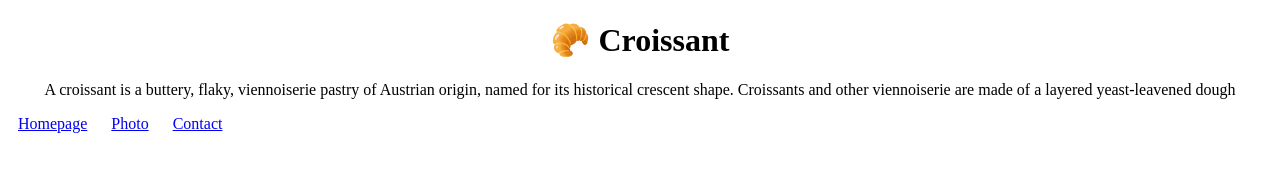
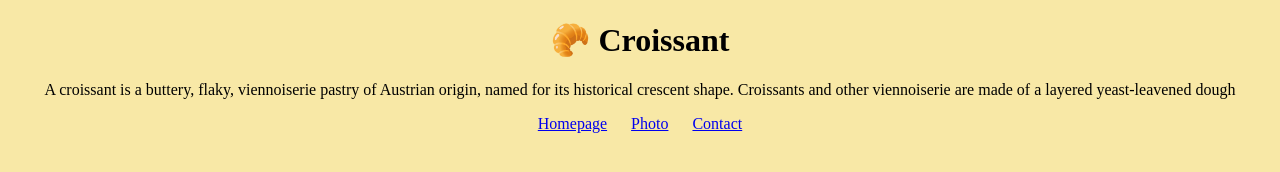
Before and after one commit to ToriCodesVB/Croissant, a plain HTML site: page index.html in a window 1280 px wide. Drawn offline with Linux system fonts and the light colour scheme.

Commit message:
Change background color

```diff
--- a/css/styles.css
+++ b/css/styles.css
@@ -1,14 +1,23 @@
 body {
+    background: #f8e8a6;
     display: block;
     margin: 8px;
 }
-h1, p {
+
+h1,
+p {
     text-align: center;
 }
+
+footer {
+    text-align: center;
+}
+
 footer a {
     margin: 0 10px;
 
 }
+
 .croissant-photo {
     max-width: 100%;
     border-radius: 10px;
```
